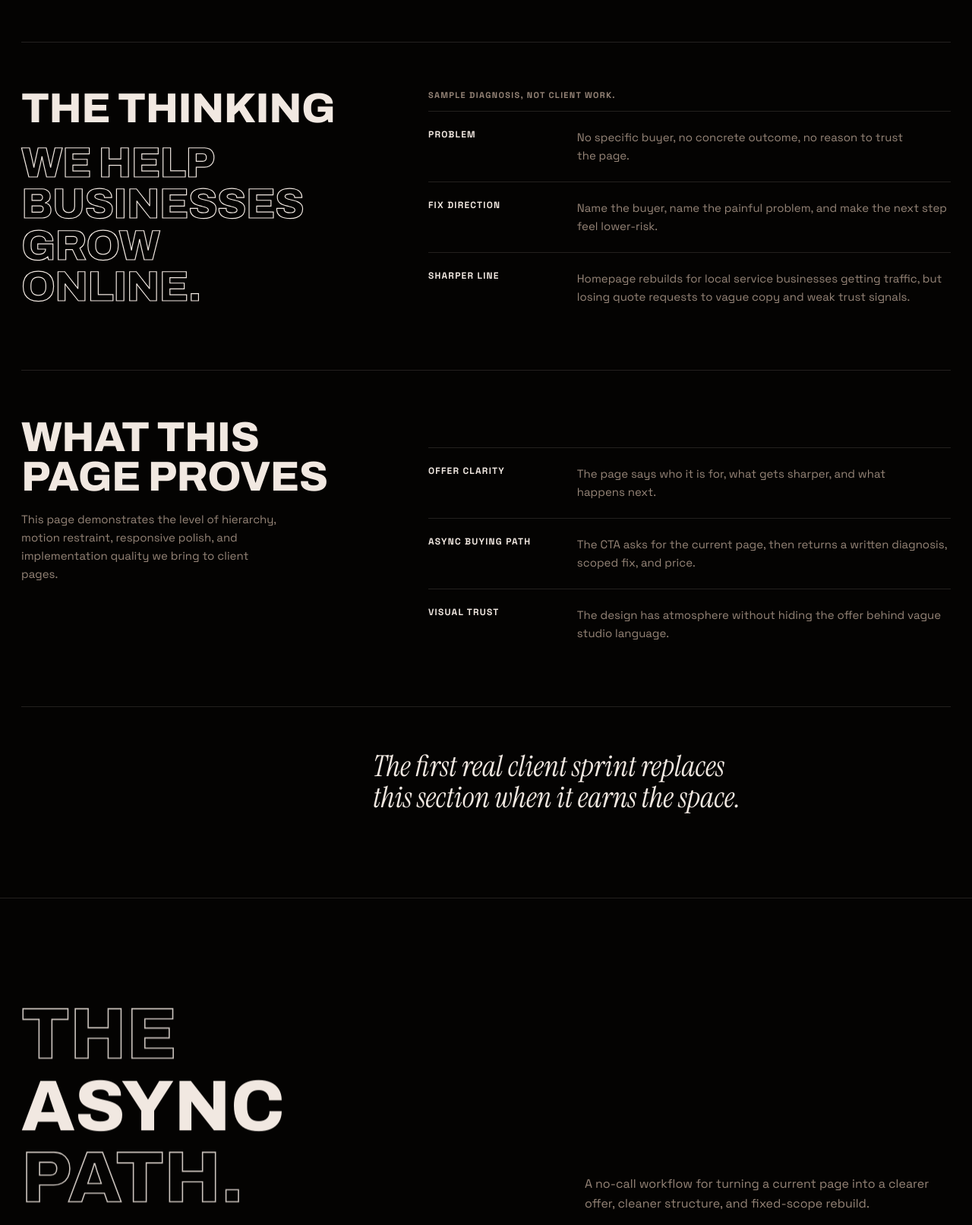
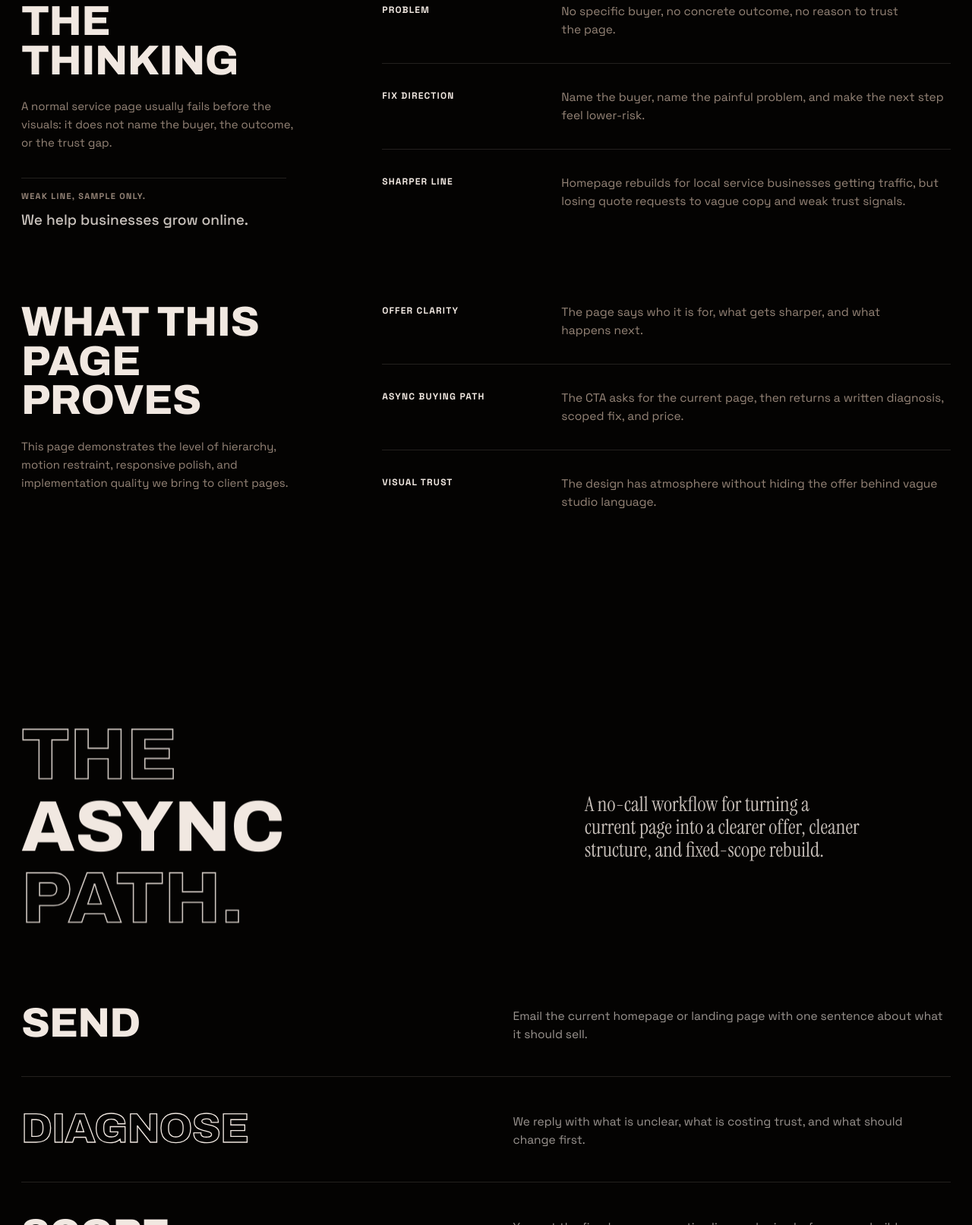
Before and after one commit to ljsvdn/void-studio, a React app: page / in a window 1280 px wide. Shown: the part 1187-2800 px from the top of the page at 76% size. Built offline with nearby package versions, Linux system fonts and the light colour scheme.

Commit message:
Refine proof and process sections

```diff
--- a/src/components/Proof.tsx
+++ b/src/components/Proof.tsx
@@ -46,13 +46,14 @@ export default function Proof() {
             style={{ '--i': 2 } as CSSProperties}
           >
             <div className="proofpanel-top">
-              <div>
-                <h3>{proof.thinking.title}</h3>
+              <h3>{proof.thinking.title}</h3>
+              <p>{proof.thinking.copy}</p>
+              <div className="proofsample">
+                <span className="proofsamplelabel">{proof.thinking.label}</span>
+                <blockquote>{proof.thinking.original}</blockquote>
               </div>
-              <blockquote>{proof.thinking.original}</blockquote>
             </div>
-            <div className="proofevidence">
-              <span className="proofsamplelabel">{proof.thinking.label}</span>
+            <div className="proofevidence" aria-label="Sample diagnosis">
               <ProofRows rows={proof.thinking.rows} />
             </div>
           </article>
@@ -66,9 +67,6 @@ export default function Proof() {
           </article>
         </div>
 
-        <p className="proofclosing" data-reveal style={{ '--i': 4 } as CSSProperties}>
-          {proof.closing}
-        </p>
       </div>
     </section>
   );
--- a/src/content.ts
+++ b/src/content.ts
@@ -59,7 +59,9 @@ export const proof = {
   },
   thinking: {
     title: 'The thinking',
-    label: 'Sample diagnosis, not client work.',
+    label: 'Weak line, sample only.',
+    copy:
+      'A normal service page usually fails before the visuals: it does not name the buyer, the outcome, or the trust gap.',
     original: 'We help businesses grow online.',
     rows: [
       {
@@ -76,7 +78,6 @@ export const proof = {
       },
     ],
   },
-  closing: 'The first real client sprint replaces this section when it earns the space.',
 } as const;
 
 export const work = {
@@ -100,7 +101,7 @@ export const process = {
     },
     {
       title: 'Scope',
-      text: 'You get the fixed page fix, timeline, and price before any rebuild work starts.',
+      text: 'You get the fixed page scope, timeline, and price before any rebuild work starts.',
     },
     {
       title: 'Rebuild',
--- a/src/index.css
+++ b/src/index.css
@@ -381,7 +381,7 @@ body::after,
   display: flex;
   flex-direction: column;
   justify-content: flex-end;
-  padding: 0 40px 56px;
+  padding: 0 40px 42px;
   overflow: hidden;
 }
 .heroshader {
@@ -407,7 +407,8 @@ body::after,
   width: 100%;
 }
 .herobig {
-  font-size: clamp(64px, 10vw, 140px);
+  font-size: clamp(58px, 8.2vw, 128px);
+  line-height: 0.84;
   color: var(--ink);
   text-wrap: balance;
 }
@@ -421,16 +422,15 @@ body::after,
   justify-content: space-between;
   align-items: flex-end;
   gap: 40px;
-  margin-top: 38px;
+  margin-top: 26px;
   flex-wrap: wrap;
 }
 .herocopy {
   display: flex;
   flex-direction: column;
   align-items: flex-start;
-  gap: 24px;
+  gap: 18px;
   max-width: 560px;
-  margin-left: clamp(48px, 6vw, 104px);
 }
 .herosub {
   max-width: 540px;
@@ -517,7 +517,6 @@ section {
 /* -- proof - craft standard + diagnostic thinking -- */
 .proof {
   padding: 128px 0 110px;
-  border-top: 1px solid var(--line);
   background: var(--bg);
 }
 .proofwrap {
@@ -527,7 +526,7 @@ section {
   display: grid;
   grid-template-columns: minmax(0, 0.9fr) minmax(280px, 0.64fr);
   gap: clamp(28px, 5vw, 84px);
-  align-items: end;
+  align-items: center;
   margin-bottom: clamp(48px, 7vw, 86px);
 }
 .proofhead h2 {
@@ -542,28 +541,30 @@ section {
   -webkit-text-stroke: 1.7px var(--ink);
 }
 .proofhead p {
-  color: var(--ink-dim);
-  font-size: 16px;
-  line-height: 1.65;
-  max-width: 48ch;
-  text-wrap: pretty;
+  color: rgba(241, 232, 225, 0.82);
+  font-family: var(--logo);
+  font-size: clamp(24px, 2.1vw, 34px);
+  line-height: 1.12;
+  max-width: 34ch;
+  text-wrap: balance;
 }
 .proofgrid {
   display: grid;
   grid-template-columns: minmax(0, 1fr);
-  border-top: 1px solid var(--line);
+  row-gap: clamp(54px, 7vw, 94px);
 }
 .proofpanel {
   display: grid;
-  grid-template-columns: minmax(440px, 0.44fr) minmax(0, 1fr);
-  gap: clamp(68px, 7.5vw, 132px);
-  padding: clamp(34px, 5vw, 62px) 0;
-  border-bottom: 1px solid var(--line);
+  grid-template-columns: minmax(360px, 0.36fr) minmax(0, 1fr);
+  gap: clamp(80px, 9vw, 156px);
+  align-items: start;
+  padding: 0;
 }
 .proofpanel-top {
   display: flex;
   flex-direction: column;
-  gap: 18px;
+  align-items: flex-start;
+  gap: 22px;
 }
 .proofpanel h3 {
   font-family: var(--disp);
@@ -576,14 +577,21 @@ section {
   color: var(--ink);
 }
 .proofpanel-top > p {
-  max-width: 35ch;
+  max-width: 38ch;
   color: var(--ink-dim);
   font-size: 15px;
   line-height: 1.6;
 }
+.proofsample {
+  display: grid;
+  gap: 10px;
+  width: min(100%, 34ch);
+  margin-top: clamp(4px, 1vw, 12px);
+  padding-top: 16px;
+  border-top: 1px solid var(--line);
+}
 .proofsamplelabel {
   display: block;
-  margin: 0 0 14px;
   color: var(--ink-dim);
   font-size: 11px;
   font-weight: 650;
@@ -598,29 +606,29 @@ section {
   margin-top: 0;
 }
 .proofpanel blockquote {
-  max-width: 10.5ch;
-  color: transparent;
-  -webkit-text-stroke: 1.2px var(--ink);
-  font-family: var(--disp);
-  font-size: clamp(30px, 4.35vw, 58px);
-  font-weight: 800;
-  font-variation-settings: 'wdth' 108;
-  letter-spacing: -0.015em;
-  line-height: 0.98;
-  text-transform: uppercase;
+  max-width: 30ch;
+  color: rgba(241, 232, 225, 0.84);
+  font-size: clamp(17px, 1.5vw, 21px);
+  font-weight: 500;
+  letter-spacing: 0;
+  line-height: 1.45;
+  text-transform: none;
 }
 .proofrows {
   display: grid;
   align-content: start;
-  margin-top: clamp(18px, 3vw, 42px);
-  border-top: 1px solid var(--line);
+  margin-top: 0;
 }
 .proofrow {
   display: grid;
-  grid-template-columns: minmax(130px, 0.32fr) minmax(0, 1fr);
-  gap: clamp(18px, 3vw, 42px);
-  padding: 22px 0;
+  grid-template-columns: minmax(150px, 190px) minmax(0, 58ch);
+  gap: clamp(30px, 3.6vw, 56px);
+  align-items: start;
+  padding: clamp(21px, 2.6vw, 32px) 0;
   border-bottom: 1px solid var(--line);
+}
+.proofrow:first-child {
+  padding-top: 0;
 }
 .proofrow span {
   color: var(--ink);
@@ -628,38 +636,24 @@ section {
   font-weight: 650;
   letter-spacing: 0.1em;
   line-height: 1.35;
+  padding-top: 0.18em;
   text-transform: uppercase;
 }
 .proofrow p {
   color: var(--ink-dim);
-  font-size: 15px;
-  line-height: 1.6;
-  max-width: 62ch;
+  font-size: 15.5px;
+  line-height: 1.55;
+  max-width: 58ch;
   text-wrap: pretty;
 }
 .proofrow:last-child {
   border-bottom: none;
-}
-.proofrow.is-payoff {
-  padding-top: 24px;
 }
 .proofrow.is-payoff p {
   color: var(--ink);
   font-size: 15.5px;
   line-height: 1.6;
   max-width: 56ch;
-}
-.proofclosing {
-  margin-top: clamp(34px, 5vw, 58px);
-  margin-left: auto;
-  max-width: 43ch;
-  color: var(--ink);
-  font-family: var(--logo);
-  font-size: clamp(25px, 3vw, 42px);
-  font-style: italic;
-  line-height: 1.08;
-  opacity: 0.92;
-  text-wrap: balance;
 }
 
 /* -- selected work - per-project shader backgrounds -- */
@@ -799,7 +793,6 @@ section {
   padding: 132px 0 104px;
   position: relative;
   overflow: hidden;
-  border-top: 1px solid var(--line);
 }
 .process .wrap {
   position: relative;
@@ -809,7 +802,7 @@ section {
   display: grid;
   grid-template-columns: minmax(0, 0.58fr) minmax(320px, 0.42fr);
   gap: clamp(36px, 6vw, 96px);
-  align-items: end;
+  align-items: center;
   margin-bottom: clamp(50px, 7vw, 92px);
 }
 .proc-head {
@@ -829,24 +822,32 @@ section {
   opacity: 0.85;
 }
 .proc-lead {
-  color: var(--ink-dim);
-  font-size: 16px;
-  line-height: 1.65;
-  max-width: 46ch;
+  color: rgba(241, 232, 225, 0.82);
+  font-family: var(--logo);
+  font-size: clamp(24px, 2.1vw, 34px);
+  line-height: 1.12;
+  max-width: 34ch;
   margin: 0;
-  text-wrap: pretty;
+  text-wrap: balance;
 }
 .processsteps {
   display: grid;
-  border-top: 1px solid var(--line);
+  gap: 0;
 }
 .processstep {
   display: grid;
-  grid-template-columns: minmax(430px, 0.42fr) minmax(0, 1fr);
-  gap: clamp(56px, 7vw, 124px);
-  align-items: baseline;
-  padding: clamp(24px, 3.6vw, 42px) 0;
+  grid-template-columns: minmax(260px, 0.34fr) minmax(360px, 58ch);
+  justify-content: space-between;
+  gap: clamp(48px, 8vw, 160px);
+  align-items: start;
+  padding: clamp(26px, 3.4vw, 42px) 0;
   border-bottom: 1px solid var(--line);
+}
+.processstep:first-child {
+  padding-top: 0;
+}
+.processstep:last-child {
+  border-bottom: none;
 }
 .processstep h3 {
   font-family: var(--disp);
@@ -863,10 +864,12 @@ section {
   -webkit-text-stroke: 1.35px var(--ink);
 }
 .processstep p {
-  color: var(--ink-dim);
+  color: rgba(241, 232, 225, 0.64);
   font-size: 15.5px;
-  line-height: 1.65;
+  line-height: 1.6;
+  justify-self: end;
   max-width: 58ch;
+  padding-top: 0.3em;
   text-wrap: pretty;
 }
 
@@ -874,7 +877,6 @@ section {
 footer {
   margin-top: 96px;
   padding: 120px 0 50px;
-  border-top: 1px solid var(--line);
   position: relative;
   overflow: hidden;
 }
@@ -1193,8 +1195,9 @@ footer::after {
     font-size: clamp(30px, 11vw, 48px);
   }
   .proofpanel blockquote {
-    max-width: none;
-    font-size: clamp(30px, 11vw, 50px);
+    max-width: 30ch;
+    font-size: clamp(17px, 5.2vw, 21px);
+    line-height: 1.45;
   }
   .proofrow {
     grid-template-columns: 1fr;
```
